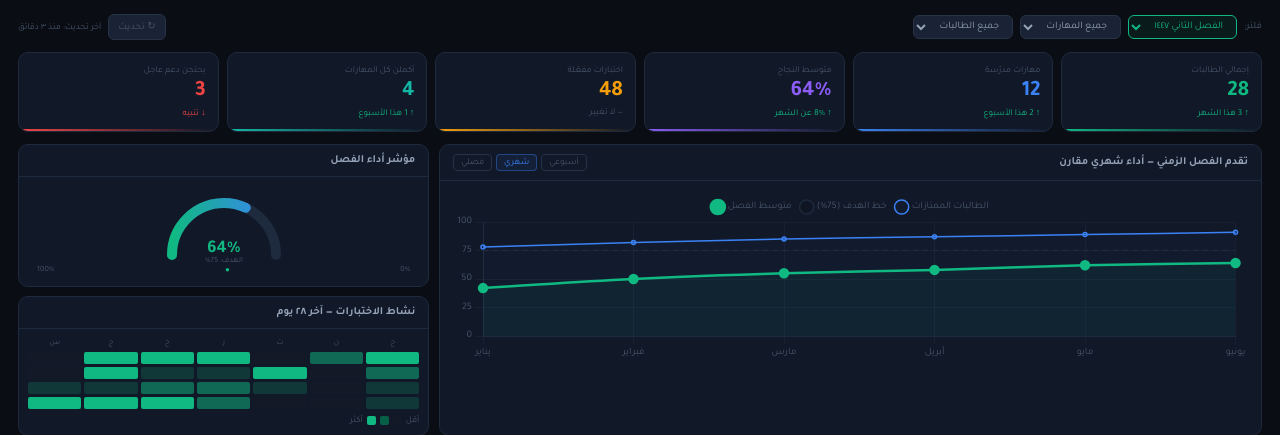
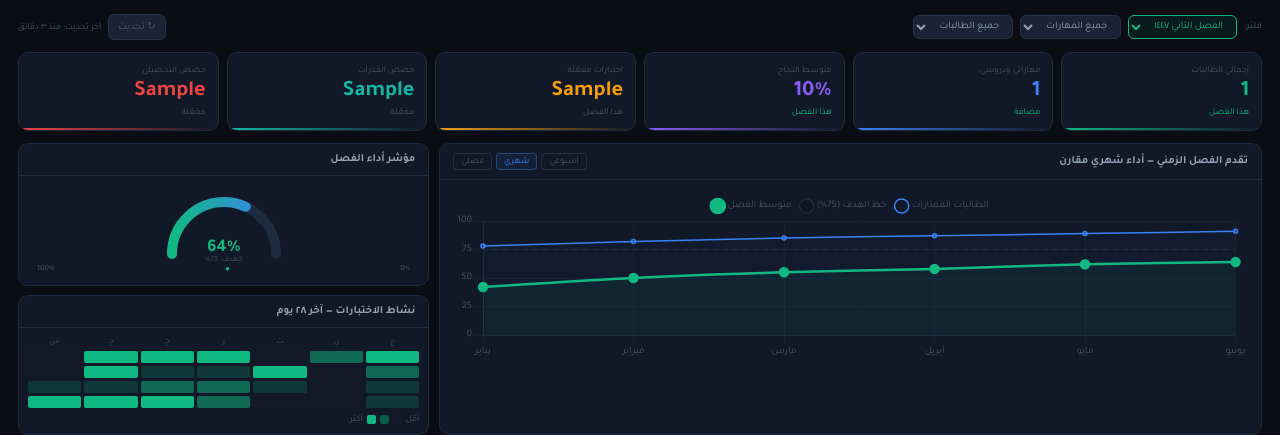
Before and after one commit to amnah1438/amaneducation, a Django app: template templates/teachers/dashboard.html in a window 1280 px wide. Shown: the part 52-487 px from the top of the page. Run offline with Django 5.2, Linux system fonts and the light colour scheme; the template is opened without the code that fills it: most values are stand-ins (such as "Sample title", 1, 10 or a date in 2020); data that the repository does not hold is empty; some libraries are stand-ins or nearby versions.

Commit message:
تعديل

```diff
--- a/templates/teachers/dashboard.html
+++ b/templates/teachers/dashboard.html
@@ -668,14 +668,14 @@ body {
     <span class="lupd">آخر تحديث: منذ ٣ دقائق</span>
   </div>
 
-  <!-- KPI -->
+<!-- KPI -->
   <div class="kg">
-    <div class="kc g"><div class="kl">إجمالي الطالبات</div><div class="kv" style="color:var(--green)">28</div><div class="kch up">↑ 3 هذا الشهر</div></div>
-    <div class="kc b"><div class="kl">مهارات مدرّسة</div><div class="kv" style="color:var(--blue)">12</div><div class="kch up">↑ 2 هذا الأسبوع</div></div>
-    <div class="kc p"><div class="kl">متوسط النجاح</div><div class="kv" style="color:var(--purple)">64%</div><div class="kch up">↑ 8% عن الشهر</div></div>
-    <div class="kc o"><div class="kl">اختبارات مفعّلة</div><div class="kv" style="color:var(--orange)">48</div><div class="kch nu">— لا تغيير</div></div>
-    <div class="kc t"><div class="kl">أكملن كل المهارات</div><div class="kv" style="color:var(--teal)">4</div><div class="kch up">↑ 1 هذا الأسبوع</div></div>
-    <div class="kc r"><div class="kl">يحتجن دعم عاجل</div><div class="kv" style="color:var(--red)">3</div><div class="kch dn">↓ تنبيه</div></div>
+    <div class="kc g"><div class="kl">إجمالي الطالبات</div><div class="kv" style="color:var(--green)">{{ total_students }}</div><div class="kch up">هذا الفصل</div></div>
+    <div class="kc b"><div class="kl">مهاراتي ودروسي</div><div class="kv" style="color:var(--blue)">{{ total_skills }}</div><div class="kch up">مضافة</div></div>
+    <div class="kc p"><div class="kl">متوسط النجاح</div><div class="kv" style="color:var(--purple)">{{ avg_score }}%</div><div class="kch up">هذا الفصل</div></div>
+    <div class="kc o"><div class="kl">اختبارات مفعّلة</div><div class="kv" style="color:var(--orange)">{{ active_exams }}</div><div class="kch nu">هذا الفصل</div></div>
+    <div class="kc t"><div class="kl">حصص القدرات</div><div class="kv" style="color:var(--teal)">{{ qodrat_sessions }}</div><div class="kch nu">مفعّلة</div></div>
+    <div class="kc r"><div class="kl">حصص التحصيلي</div><div class="kv" style="color:var(--red)">{{ tahsili_sessions }}</div><div class="kch nu">مفعّلة</div></div>
   </div>
 
   <div class="g2">
```
